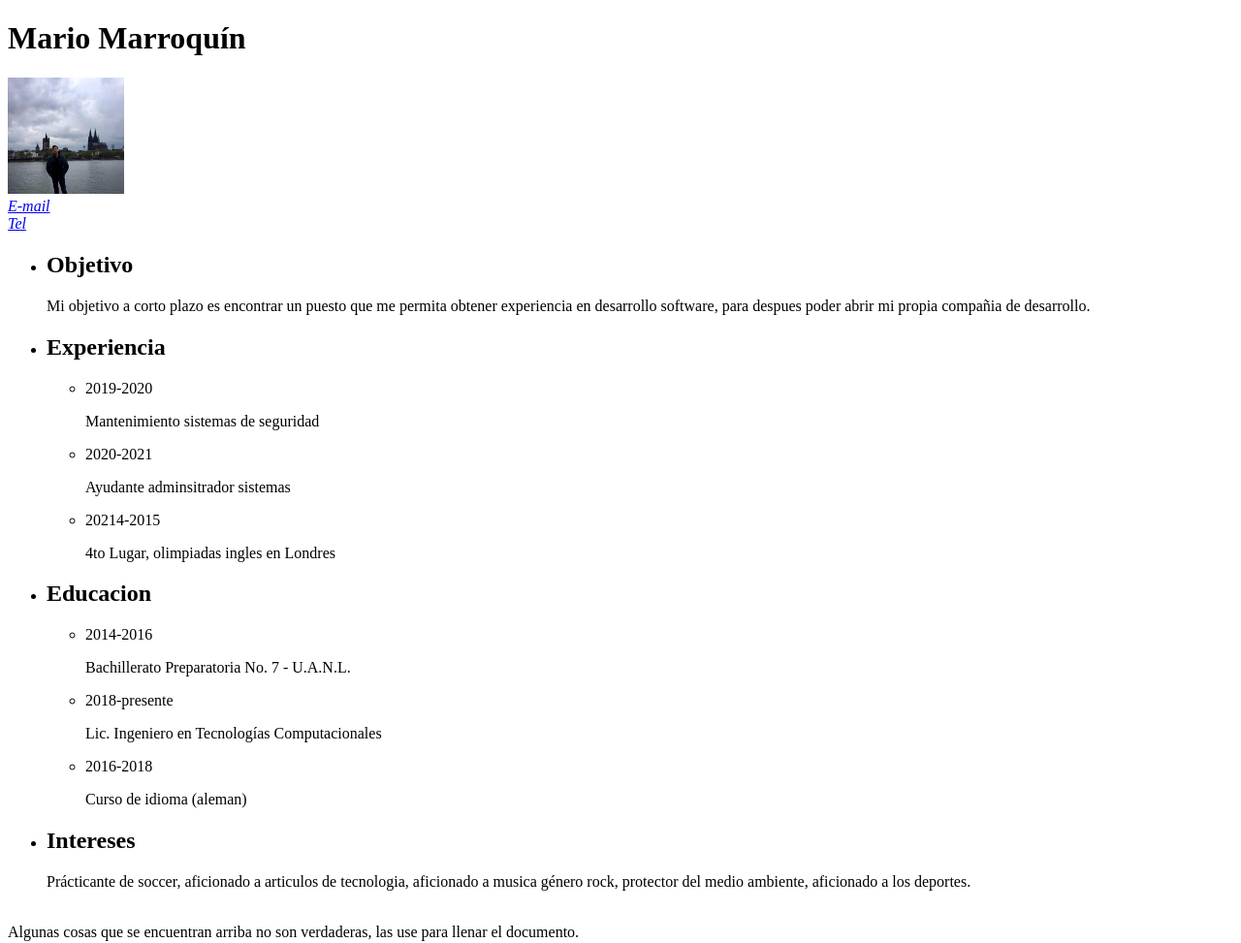
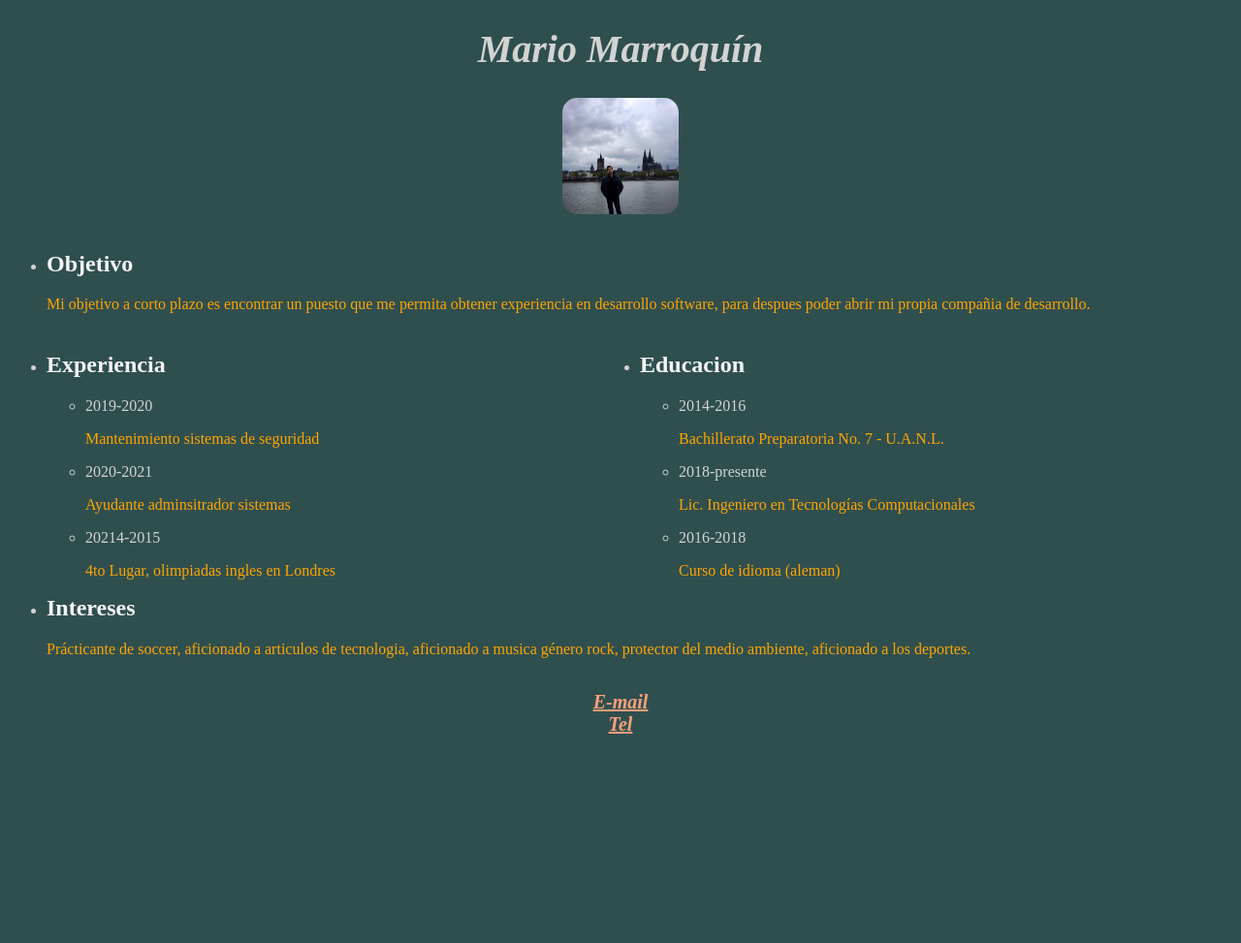
Before and after one commit to MarioMarroquin/web_Lab01, a plain HTML site: page cv.html in a window 1280 px wide. Shown: the whole page at 97% size. After the commit the page ends 800 px from the top, so only its background shows below. Drawn offline with Linux system fonts and the light colour scheme.

Commit message:
Update
CSS

```diff
--- a/cv.html
+++ b/cv.html
@@ -5,34 +5,86 @@
     <meta http-equiv="X-UA-Compatible" content="IE=edge">
     <meta name="viewport" content="width=device-width, initial-scale=1.0">
     <title>Curriculum</title>
+
+    <style type="text/css">
+    * {
+        background-color: darkslategray;
+        color: lightgray;
+    }
+
+    .tit1 {
+        font-size: 40px;
+        font-weight: bold;
+        font-style: italic;
+        text-align: center;
+
+
+    }
+
+    #ima {
+        display: block;
+        padding: 0;
+        margin-right: auto;
+        margin-left: auto;
+        border-radius: 15px;
+    }
+
+    #izq {
+        padding: 0;
+        width: 50%;
+        text-align: justify;
+        float: left;
+    }
+
+    #der {
+        padding: 0;
+        width: 50%;
+        text-align: justify;
+        float: right;
+    }
+
+    footer {
+        font-size: 20px;
+        font-weight: bold;
+        font-style: italic;
+        text-align: center;
+        color: orange;
+    }
+
+    p {
+        color: orange;
+    }
+
+    h2 {
+        color: whitesmoke;
+    }
+
+    </style>
+
 </head>
 <body>
     <header>
-        <h1>Mario Marroquín</h1>
-        <img src = "Me.jpg" width = "120" height = "120"><br>
-        <address>
-            <a href = "a00825266@itesm.mx">E-mail</a><br>
-            <a href = "+52 82-2861-1968">Tel</a>
-        </address>
+        <h1 class="tit1">Mario Marroquín</h1>
     </header>
     <main>
+        <img id="ima" src = "Me.jpg" width = "120" height = "120"><br>
         <section>
             <nav>
                 <ul>
                     <li>
                         <h2>Objetivo</h2>
-                        <div>
                             <p>Mi objetivo a corto plazo es encontrar un puesto que me permita obtener experiencia en desarrollo software, para despues poder abrir mi propia compañia de desarrollo.</p>
-                        </div>
                     </li>
-                    <li>
+                </ul>
+                <ul>
+                    <li id="izq">
                         <h2>Experiencia</h2>
                         <ul><li>2019-2020<p>Mantenimiento sistemas de seguridad</p></li>
                             <li>2020-2021<p>Ayudante adminsitrador sistemas</p></li>
                             <li>20214-2015<p>4to Lugar, olimpiadas ingles en Londres</p></li>
                         </ul>
                     </li>
-                    <li>
+                    <li id="der">
                         <h2>Educacion</h2>
                         <ul><li>2014-2016<p>Bachillerato Preparatoria No. 7 - U.A.N.L.</p></li>
                             <li>2018-presente<p>Lic. Ingeniero en Tecnologías Computacionales</p></li>
@@ -43,7 +95,12 @@
                 </ul>
             </nav>
         </section><br>
-        <footer><span>Algunas cosas que se encuentran arriba no son verdaderas, las use para llenar el documento.</span></footer>
+        <footer>
+            <address>
+            <a href = "a00825266@itesm.mx" style="color: lightsalmon">E-mail</a><br>
+            <a href = "+52 82-2861-1968" style="color: lightsalmon">Tel</a>
+            </address>
+        </footer>
     </main>
 </body>
 </html>
```
